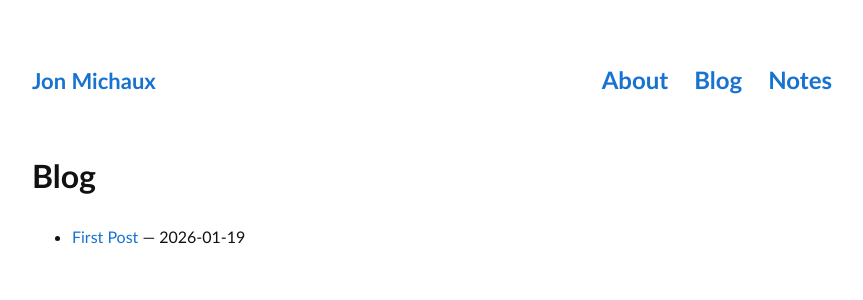
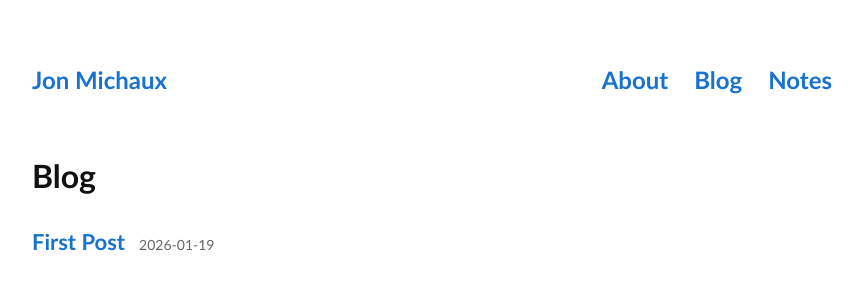
Before and after one commit to jmichaux/jmichaux.github.io, a Jekyll site: the page built from blog.md, in a window 1280 px wide. Shown: the top 300 px of the page, without its empty margins (208-1071 px from the left). Built offline with Jekyll 4.4.1, drawn with Linux system fonts in a browser that asks for light colours; a style sheet for code colours, icons or effects is not loaded.

Commit message:
more polish

```diff
--- a/assets/css/main.css
+++ b/assets/css/main.css
@@ -49,17 +49,19 @@
    Top nav (brand left, links right)
    =============================== */
 
+:root { --nav-size: 24px; }
+
 .topnav {
   display: flex;
   justify-content: space-between;
-  align-items: baseline;
+  align-items: center;
   margin-bottom: 50px;
 }
 
 .topnav .brand {
-  font-size: 22px;
+  font-size: var(--nav-size);
   font-weight: 800;
-  color: #1772d0;   /* blue */
+  color: #1772d0;
   text-decoration: none;
 }
 
@@ -74,8 +76,15 @@
 }
 
 .topnav .links a {
-  font-size: 24px;
+  font-size: var(--nav-size);
   font-weight: 800;
+  color: #1772d0;
+  text-decoration: none;
+}
+
+.topnav .links a:hover {
+  color: #f09228;
+  text-decoration: underline;
 }
 
 /* ===============================
@@ -156,15 +165,23 @@
 
 /* Icons: big and centered */
 .icon-row {
-  margin-top: 14px;
+  margin-top: 50px;
+  padding-top: 20px;
+  border-top: 1px solid #eee;
   display: flex;
   justify-content: center;
-  gap: 18px;
+  gap: 22px;
   align-items: center;
 }
 
 .icon-row a {
-  font-size: 32px;
+  font-size: 36px;
+  color: #1772d0;
+  text-decoration: none;
+}
+
+.icon-row a:hover {
+  color: #f09228;
 }
 
 /* ===============================
@@ -178,28 +195,53 @@
 .pub {
   display: flex;
   gap: 18px;
-  align-items: flex-start; /* top-align image with text */
+  align-items: flex-start;
   margin: 22px 0;
 }
 
 .pub-fig {
   flex: 0 0 140px;
+  margin-top: 2px; /* tiny nudge to match text cap-height */
 }
 
-.pub-fig img {
-  width: 140px;
-  height: 90px;
-  object-fit: cover;
-  border-radius: 8px;
+.pub-body {
+  flex: 1;
 }
 
 .pub-title {
+  margin: 0;
+  padding: 0;
   font-weight: 700;
   font-size: 18px;
-  line-height: 1.3;
+  line-height: 1.25;
 }
 
-.pub-links a {
-  margin-right: 14px;
-  font-weight: 600;
+.pub-meta {
+  margin: 6px 0 0 0;
+  padding: 0;
 }
+
+.pub-links {
+  margin-top: 8px;
+}
+
+.post-list {
+  list-style: none;
+  padding-left: 0;
+  margin-top: 20px;
+}
+
+.post-item {
+  margin: 16px 0;
+}
+
+.post-title {
+  font-size: 22px;
+  font-weight: 800;
+}
+
+.post-date {
+  margin-left: 10px;
+  color: #666;
+  font-size: 14px;
+}
--- a/blog.md
+++ b/blog.md
@@ -4,6 +4,11 @@
 permalink: /blog/
 ---
 
+<ul class="post-list">
 {% for post in site.posts %}
-- [{{ post.title }}]({{ post.url }}) — {{ post.date | date: "%Y-%m-%d" }}
+  <li class="post-item">
+    <a class="post-title" href="{{ post.url }}">{{ post.title }}</a>
+    <span class="post-date">{{ post.date | date: "%Y-%m-%d" }}</span>
+  </li>
 {% endfor %}
+</ul>
```
